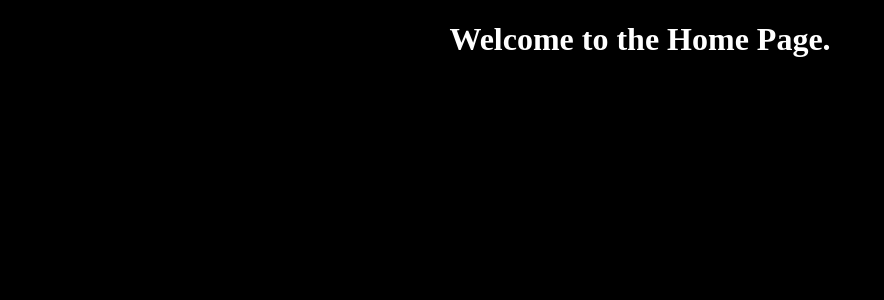
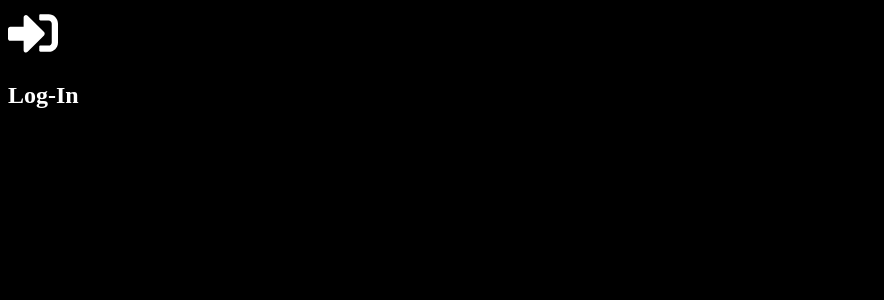
Before and after one commit to CoolShivas/012--Next_Auth, a Next.js app: page / in a window 1280 px wide. Shown: the top 300 px of the page, without its empty margins (0-884 px from the left). Built offline with nearby package versions, Linux system fonts and the light colour scheme.

Commit message:
Starting of FrontEnd i.e., dynamic Ui to show both Login & Signup in one AuthForm.jsx and imported in main page.jsx

```diff
--- /dev/null
+++ b/app/components/AuthForm.jsx
@@ -0,0 +1,29 @@
+"use client";
+import React, { useState } from "react";
+import { FaSignInAlt, FaUserPlus } from "react-icons/fa";
+
+const AuthForm = () => {
+  const [isLogIn, setIsLogIn] = useState(true); // True, you will see Login Page;
+  // const [isLogIn, setIsLogIn] = useState(false); // False, you will see Signup Page;
+  return (
+    <>
+      <div className="container d-flex justify-content-center align-items-center vh-100">
+        <div
+          className="card p-4"
+          style={{ width: "28rem", borderRadius: "12px" }}
+        >
+          <div className="text-center">
+            {isLogIn ? (
+              <FaSignInAlt size={50} className="text-primary mb-3" />
+            ) : (
+              <FaUserPlus size={50} className="text-success mb-3" />
+            )}
+            <h2 className="fw-bold">{isLogIn ? "Log-In" : "Sign-Up"}</h2>
+          </div>
+        </div>
+      </div>
+    </>
+  );
+};
+
+export default AuthForm;
--- a/app/page.jsx
+++ b/app/page.jsx
@@ -1,11 +1,10 @@
 import React from "react";
+import AuthForm from "./components/AuthForm";
 
 const HomePage = () => {
   return (
     <>
-      <center>
-        <h1>Welcome to the Home Page.</h1>
-      </center>
+      <AuthForm></AuthForm>
     </>
   );
 };
```
